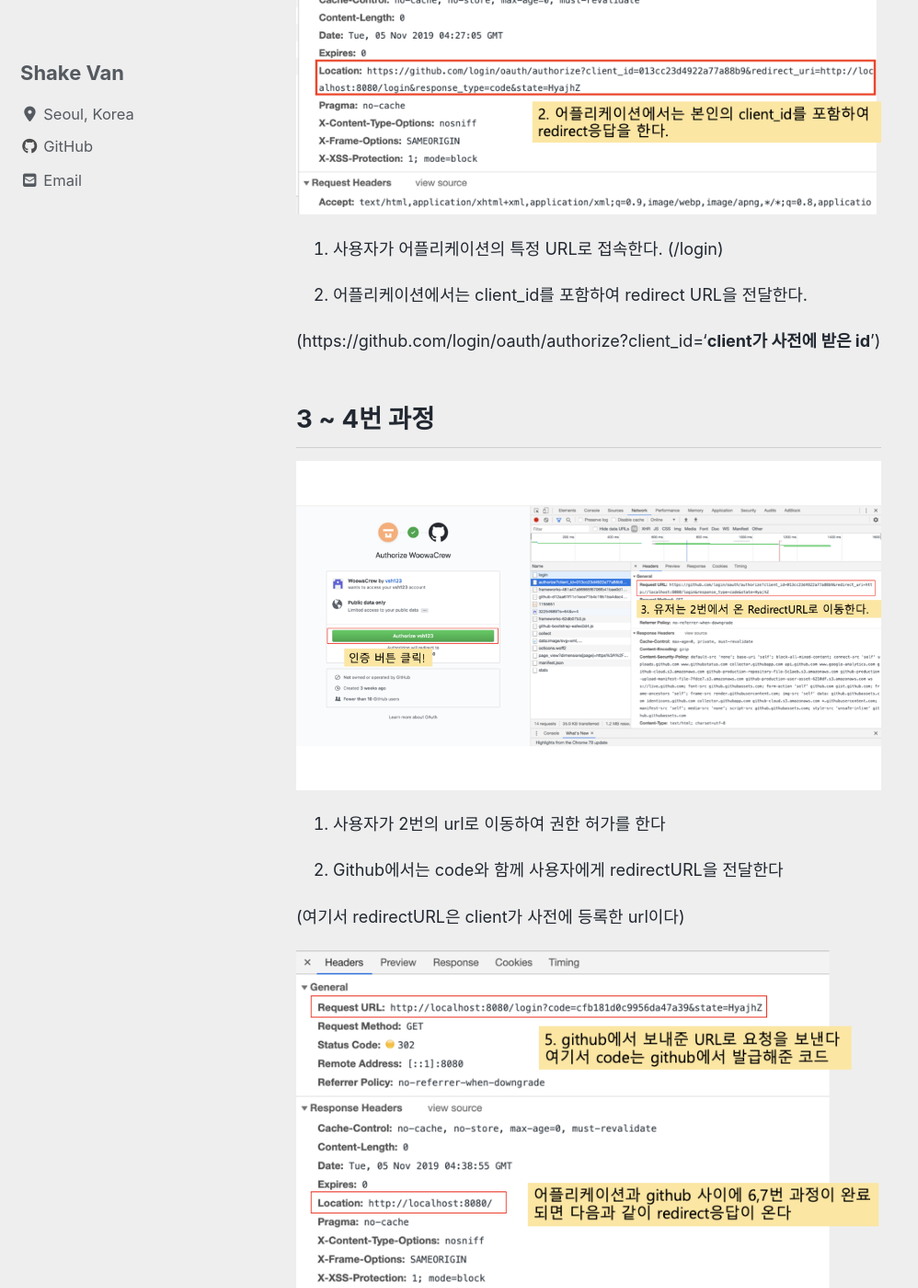
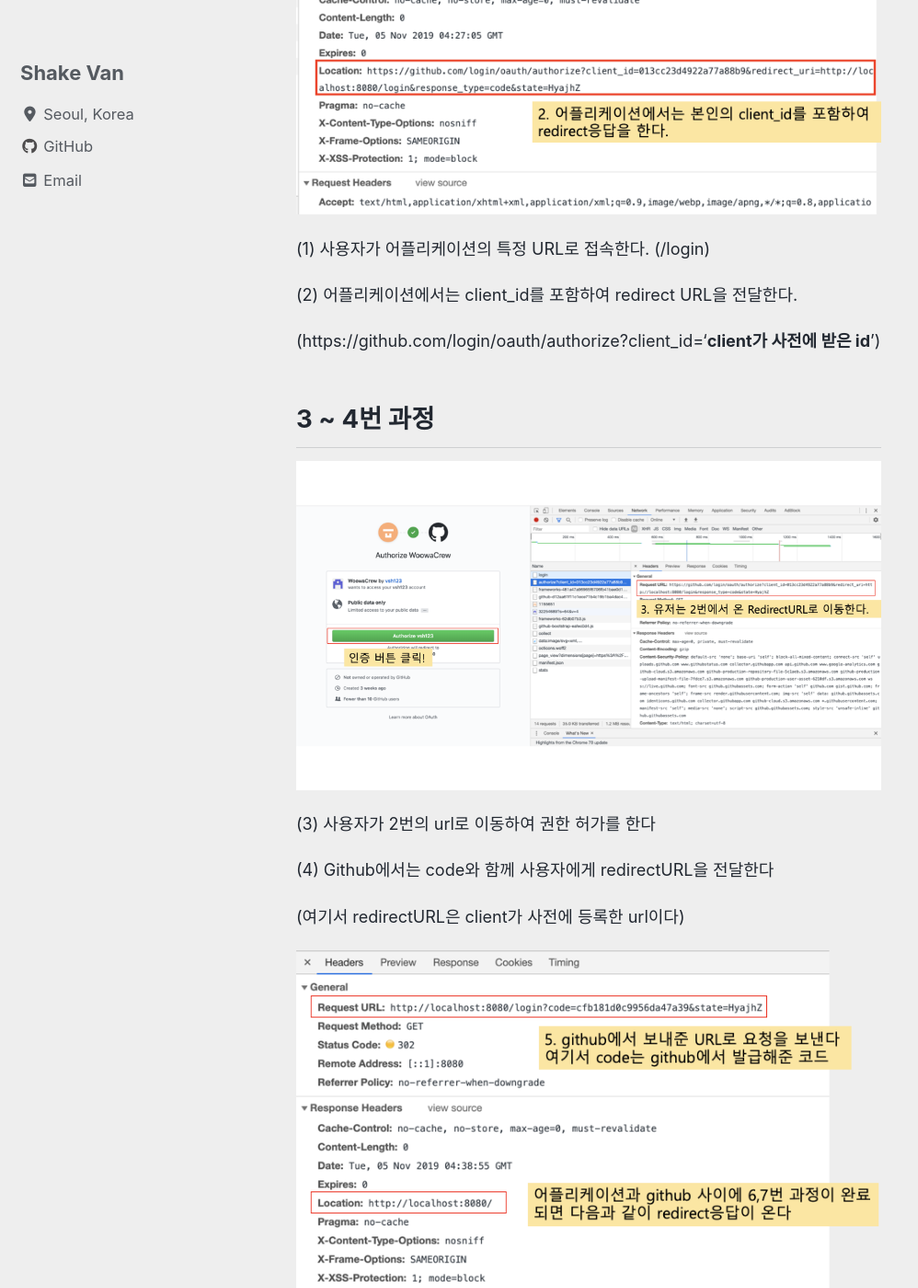
Before and after one commit to vsh123/vsh123.github.io, a Jekyll site: the page built from _posts/2019-11-05-github-oauth.md, in a window 1280 px wide and 1400 px high, scrolled down 881 px. Shown: the whole window at 92% size, without its empty margins (0-998 px from the left). Built offline with Jekyll 4.4.1, drawn with Linux system fonts in a browser that asks for light colours; cached includes are drawn as plain includes; nearby versions of some CDN libraries; some of the changed text lies outside the part shown.

Commit message:
fix: 번호 수정

```diff
--- a/_posts/2019-11-05-github-oauth.md
+++ b/_posts/2019-11-05-github-oauth.md
@@ -14,9 +14,9 @@ tags : [web, oauth, github]
 
 ![connect](/image/2019-11-05-github-oauth/2.png)
 
-1. 사용자가 어플리케이션의 특정 URL로 접속한다. (/login)
+(1) 사용자가 어플리케이션의 특정 URL로 접속한다. (/login)
 
-2. 어플리케이션에서는 client_id를 포함하여 redirect URL을 전달한다.
+(2) 어플리케이션에서는 client_id를 포함하여 redirect URL을 전달한다.
 
 (https://github.com/login/oauth/authorize?client_id=‘**client가 사전에 받은 id**’)
 
@@ -24,9 +24,9 @@ tags : [web, oauth, github]
 
 ![connect](/image/2019-11-05-github-oauth/3.png)
 
-3. 사용자가 2번의 url로 이동하여 권한 허가를 한다
+(3) 사용자가 2번의 url로 이동하여 권한 허가를 한다
 
-4. Github에서는 code와 함께 사용자에게 redirectURL을 전달한다
+(4) Github에서는 code와 함께 사용자에게 redirectURL을 전달한다
 
 (여기서 redirectURL은 client가 사전에 등록한 url이다)
 
@@ -36,14 +36,14 @@ tags : [web, oauth, github]
 
 ![connect](/image/2019-11-05-github-oauth/5.png)
 
-5. 사용자는 4번의 redirectURL로 code와 함께 어플리케이션에 전달한다.
+(5) 사용자는 4번의 redirectURL로 code와 함께 어플리케이션에 전달한다.
 
-6. 어플리케이션은 **사용자에게 받은 code, 본인의 client_id, client_secret**과 함께 github으로 access_token 발급 요청을 한다.
+(6) 어플리케이션은 **사용자에게 받은 code, 본인의 client_id, client_secret**과 함께 github으로 access_token 발급 요청을 한다.
 
 (POST https://github.com/login/oauth/access_token)
 
-7. Github은 어플리케이션에게 사용자의 access_token, token_type을 리턴한다
+(7) Github은 어플리케이션에게 사용자의 access_token, token_type을 리턴한다
 
-8,9 : 이후 access_token을 통해 왔다리 갔다리 한다.
+(8,9) : 이후 access_token을 통해 왔다리 갔다리 한다.
 
 Github은 refresh_token이 별도로 존재하지 않고 access_token이 지속 유지되나봄?
```
Also changed, not shown: 3 other files.
